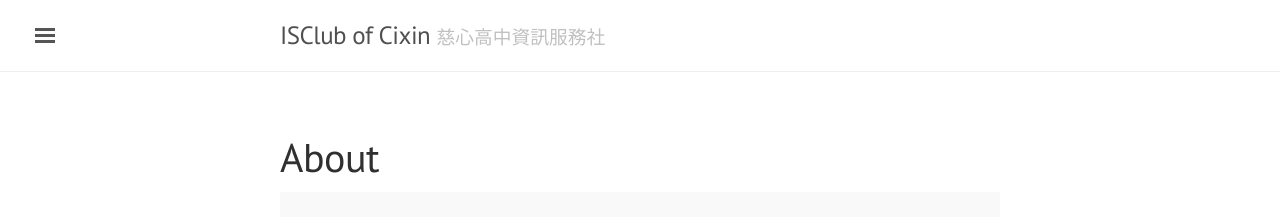
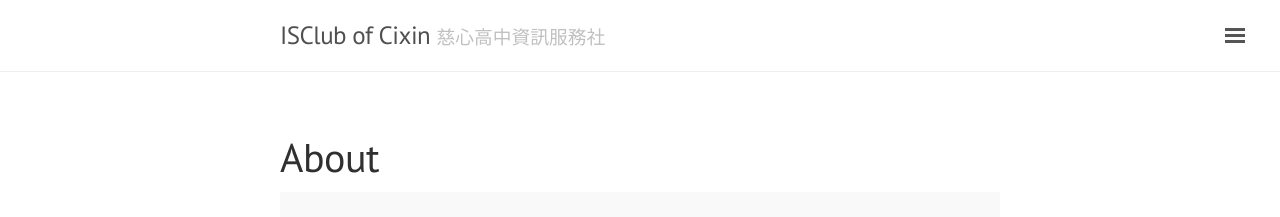
Before and after one commit to iscixin/iscixinclub, a Jekyll site: the page built from about.md, in a window 1280 px wide. Shown: the top 217 px of the page. Built offline with Jekyll 4.4.1, drawn with Linux system fonts in a browser that asks for light colours; comment, search, counter and statistics services are not loaded.

Commit message:
Update default.html
layout-reverse sidebar-overlay

```diff
--- a/_layouts/default.html
+++ b/_layouts/default.html
@@ -3,7 +3,7 @@
 
   {% include head.html %}
 
-  <body>
+  <body class="layout-reverse sidebar-overlay">
 
     {% include sidebar.html %}
 
```
